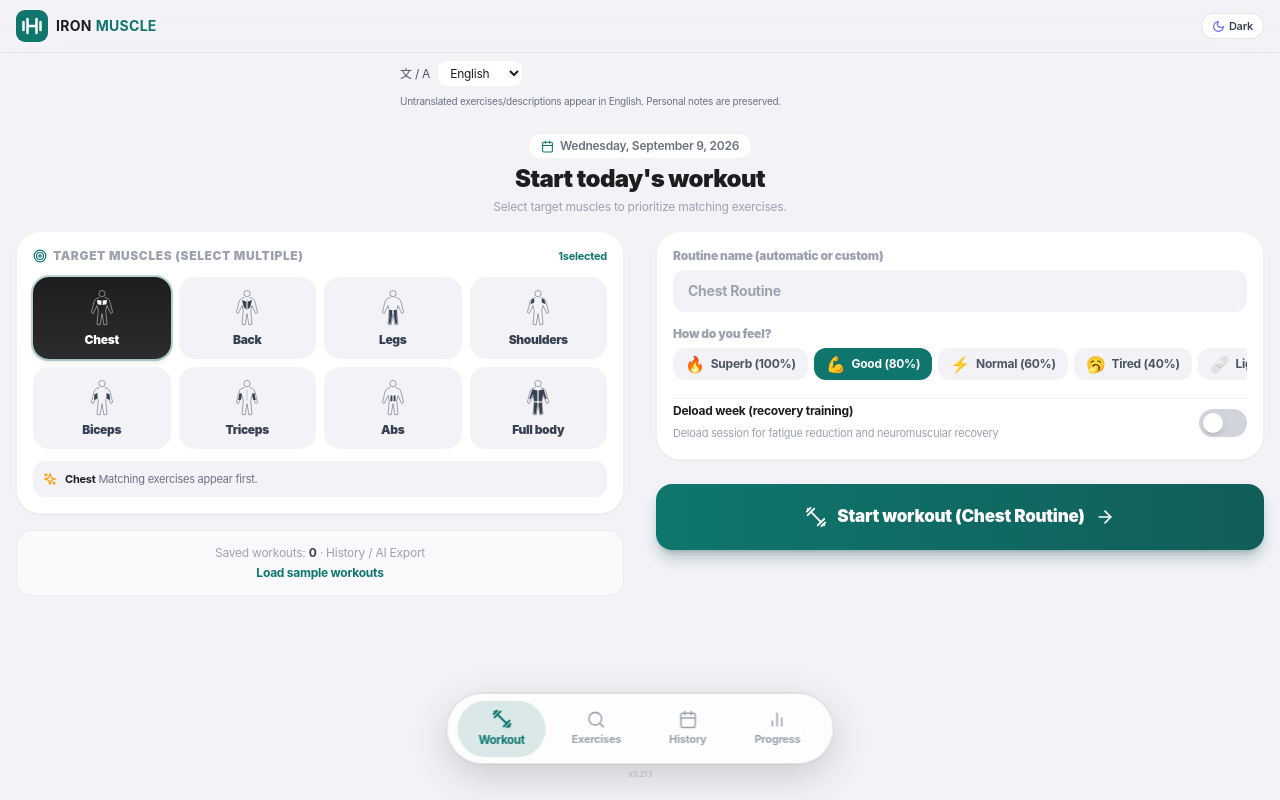
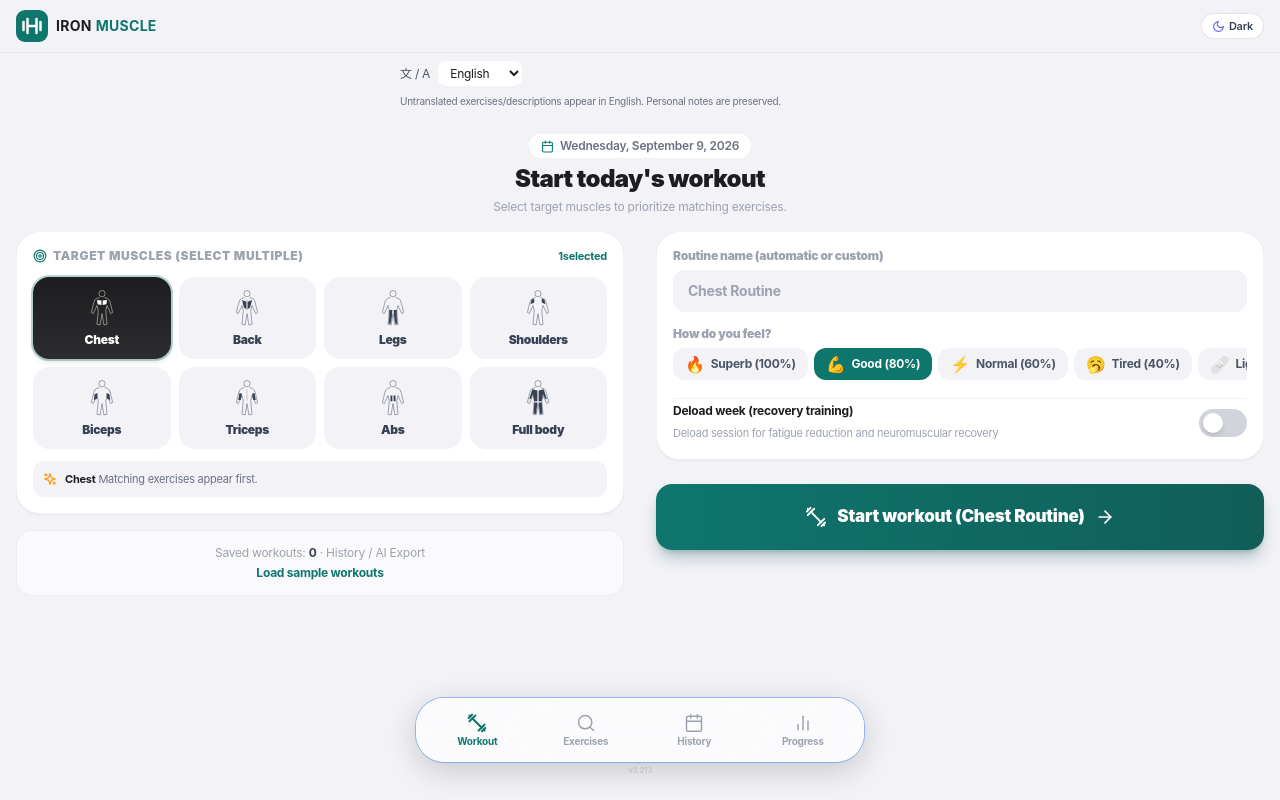
Before and after one commit to iamminseongKim/iron-muscle, a React (Vite) app: page / in a window 1280 px wide. Built offline with nearby package versions, Linux system fonts and the light colour scheme; the HTML template or start-up script is replaced by a standard one; a web font is replaced by a local one.

Commit message:
fix: 플로팅 독 UI 너비 및 반투명도 개선 (v3.21.1 hotfix)

```diff
--- a/src/components/common/TabNavigation.tsx
+++ b/src/components/common/TabNavigation.tsx
@@ -19,10 +19,10 @@ export const TabNavigation: React.FC<TabNavigationProps> = ({ activeTab, onTabCh
   return (
     <nav
       data-bottom-navigation
-      className="fixed bottom-3 sm:bottom-5 left-1/2 -translate-x-1/2 z-30 pointer-events-auto select-none"
+      className="fixed bottom-4 sm:bottom-6 left-1/2 -translate-x-1/2 z-30 pointer-events-auto select-none w-[calc(100%-40px)] max-w-sm sm:max-w-md"
       style={{ paddingBottom: 'env(safe-area-inset-bottom, 0px)' }}
     >
-      <div className="flex items-center gap-1 sm:gap-2 px-2 py-1.5 sm:px-3 sm:py-2 bg-white/85 dark:bg-[#1C1C1E]/85 backdrop-blur-2xl rounded-full shadow-[0_12px_40px_rgba(0,0,0,0.16)] dark:shadow-[0_12px_40px_rgba(0,0,0,0.45)] border border-black/10 dark:border-white/10 ring-1 ring-black/5 dark:ring-white/5">
+      <div className="flex items-center px-1.5 py-1.5 bg-white/70 dark:bg-[#1C1C1E]/75 backdrop-blur-3xl rounded-[28px] shadow-[0_8px_32px_rgba(0,0,0,0.18)] dark:shadow-[0_8px_32px_rgba(0,0,0,0.55)] border border-white/60 dark:border-white/8 ring-1 ring-black/6 dark:ring-white/6">
         {tabs.map((tab) => {
           const Icon = tab.icon;
           const isActive = activeTab === tab.id;
@@ -31,15 +31,15 @@ export const TabNavigation: React.FC<TabNavigationProps> = ({ activeTab, onTabCh
               key={tab.id}
               type="button"
               onClick={() => onTabChange(tab.id)}
-              className={`relative px-3.5 sm:px-5 py-1.5 sm:py-2 rounded-full flex flex-col items-center gap-0.5 transition-all duration-200 ${
+              className={`flex-1 py-2 px-1 rounded-[20px] flex flex-col items-center gap-0.5 transition-all duration-200 ${
                 isActive
-                  ? 'bg-[#0F766E]/15 text-[#0F766E] dark:text-[#2DD4BF] font-black shadow-xs scale-105'
-                  : 'text-gray-400 hover:text-gray-700 dark:hover:text-gray-200'
+                  ? 'bg-[#0F766E]/12 text-[#0F766E] dark:text-[#2DD4BF] font-black'
+                  : 'text-gray-400 dark:text-gray-500 hover:text-gray-600 dark:hover:text-gray-300'
               }`}
             >
-              <Icon size={19} strokeWidth={isActive ? 2.5 : 2} />
-              <span className={`text-[10px] sm:text-[11px] font-bold tracking-tight ${
-                isActive ? 'text-[#0F766E] dark:text-[#2DD4BF]' : 'text-gray-400 dark:text-gray-400'
+              <Icon size={20} strokeWidth={isActive ? 2.5 : 1.8} />
+              <span className={`text-[10px] font-bold tracking-tight leading-tight text-center ${
+                isActive ? 'text-[#0F766E] dark:text-[#2DD4BF]' : 'text-gray-400 dark:text-gray-500'
               }`}>
                 {t(tab.label)}
               </span>
@@ -47,7 +47,7 @@ export const TabNavigation: React.FC<TabNavigationProps> = ({ activeTab, onTabCh
           );
         })}
       </div>
-      <div className="text-center pt-1 text-[8px] text-gray-400/50 dark:text-gray-600 font-medium">
+      <div className="text-center pt-0.5 text-[8px] text-gray-400/40 dark:text-gray-600/50 font-medium">
         v{packageJson.version}
       </div>
     </nav>
```
